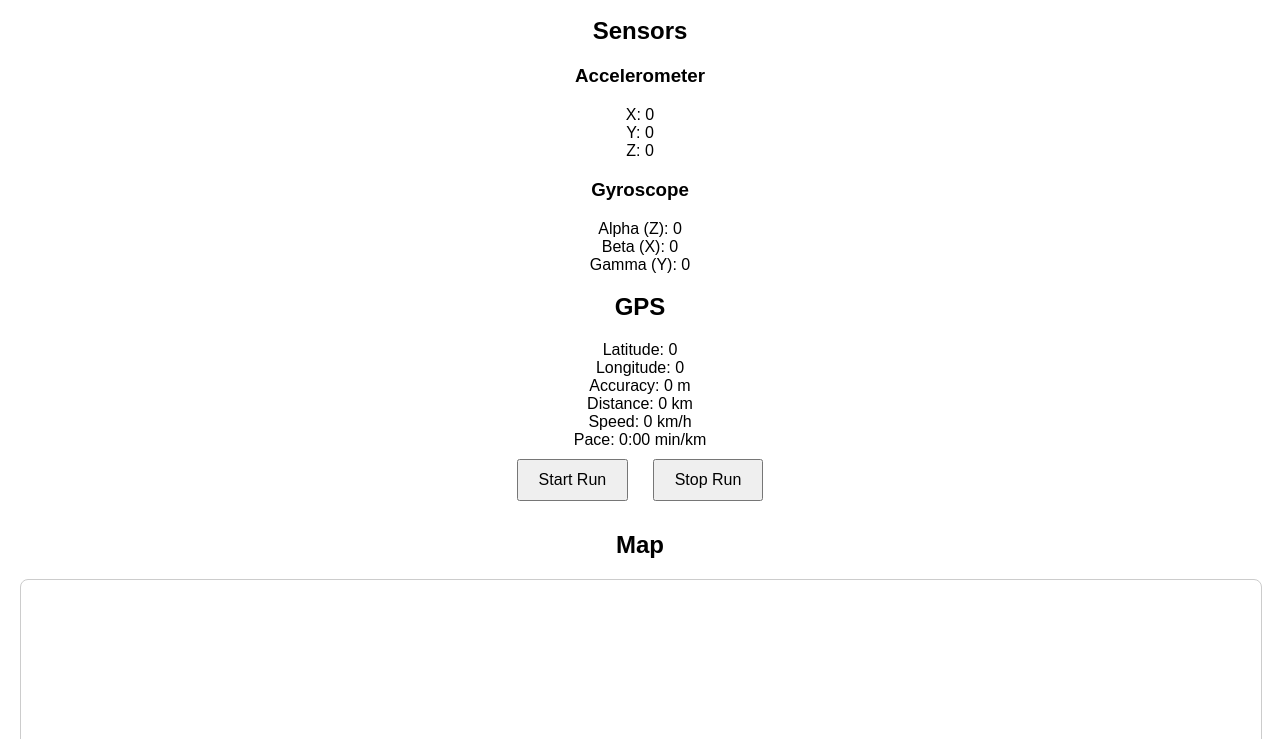
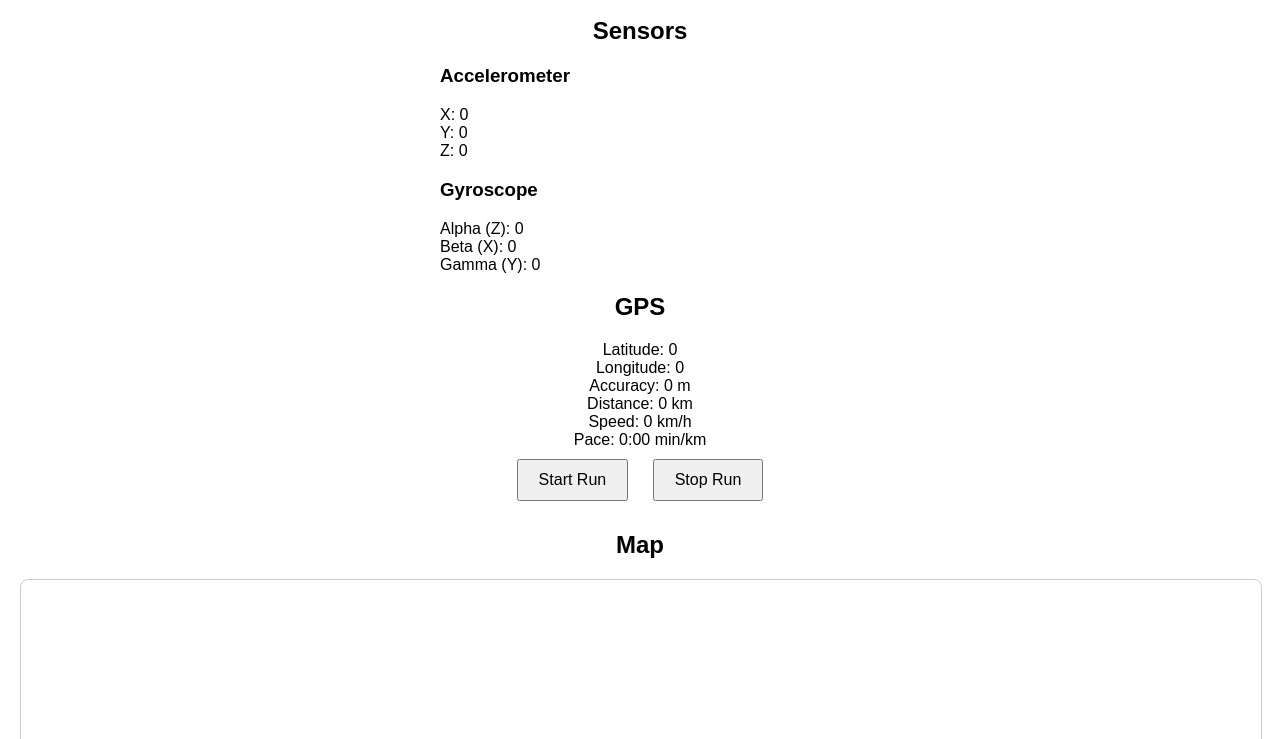
Before and after one commit to MohammadAbdurRafiSoykot/TrackTheRun, a plain HTML site: page index.html in a window 1280 px wide. Shown: the part 61-800 px from the top of the page. Drawn offline with nearby package versions, Linux system fonts and the light colour scheme.

Commit message:
Update style.css

```diff
--- a/style.css
+++ b/style.css
@@ -10,6 +10,8 @@ h1 {
 
 .sensor-data {
   margin: 15px auto;
+  max-width: 400px;
+  text-align: left;
 }
 
 #map {
@@ -24,4 +26,5 @@ button {
   margin: 10px;
   padding: 10px 20px;
   font-size: 16px;
+  cursor: pointer;
 }
```
